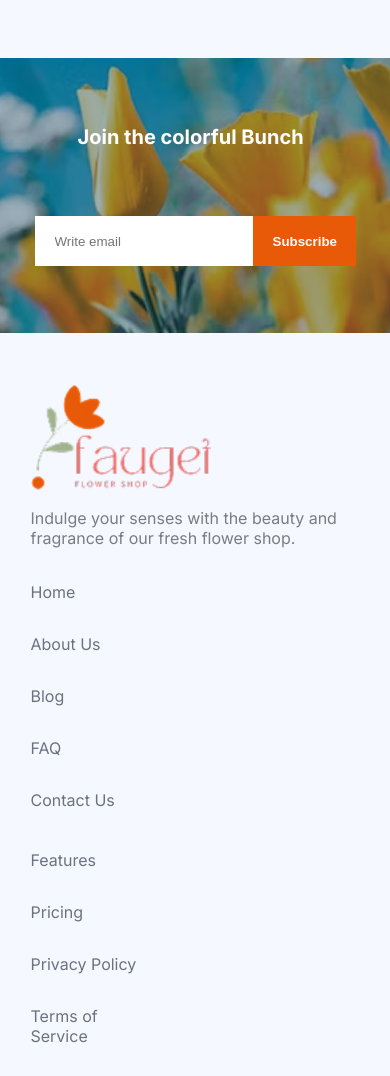
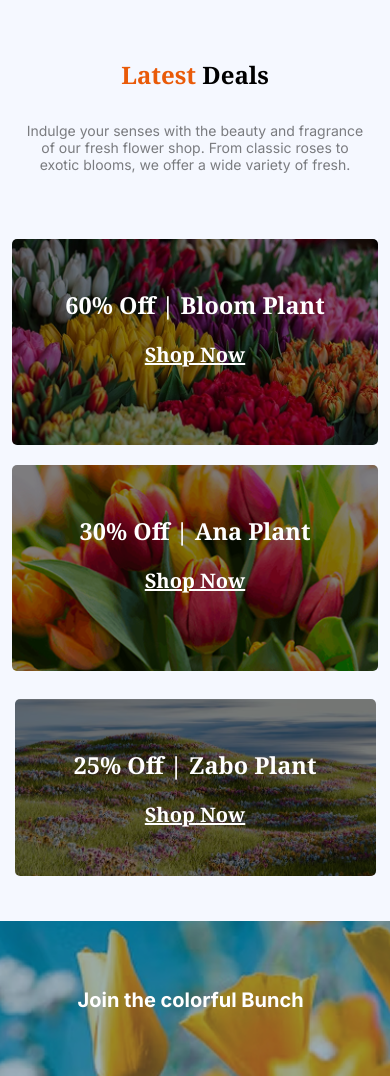
Before and after one commit to aananya99/website-task-02, a plain HTML site: page index.html in a window 390 px wide. Shown: the part 3084-4160 px from the top of the page. Drawn offline with Linux system fonts and the light colour scheme.

Commit message:
adding the latest deals section

```diff
--- a/design.css
+++ b/design.css
@@ -14,12 +14,10 @@
 img {
   width: 100%;
 }
-/* font_noto-serif*/
 .noto-serif-font {
   font-family: "Noto Serif", serif;
   font-style: normal;
 }
-/* font_inter*/
 .inter-font {
   font-family: "Inter", sans-serif;
   font-style: normal;
@@ -32,7 +30,6 @@ img {
 .section-content {
   color: rgba(0, 0, 0, 0.5);
   font-size: 20px;
-  /* width: 70%; */
 }
 .text-color {
   color: rgb(233, 90, 8);
@@ -46,7 +43,9 @@ img {
   width: 270px;
   height: 40px;
 }
+
 /***** nav section *****/
+
 .nav-bar {
   display: flex;
   justify-content: space-between;
@@ -72,6 +71,7 @@ img {
 #nav-cart {
   color: black;
 }
+
 /***** banner section*****/
 
 .banner {
@@ -87,6 +87,7 @@ img {
 .banner-right {
   flex: 1;
 }
+
 /*****our plants section  *****/
 
 .our-plant {
@@ -162,51 +163,71 @@ img {
   z-index: 1;
   filter: drop-shadow(-4px 10px 4px rgba(0, 0, 0, 0.25));
 }
+
 /*****Latest deals *****/
+
 .latest-deals {
-  margin-top: 130px;
+  margin-bottom: 120px;
 }
-.latest-deals h3 {
-  font-size: 3rem;
+.top-content {
+  display: flex;
+  flex-direction: column;
+  align-items: center;
   text-align: center;
+  margin-bottom: 130px;
 }
-.latest-deals p {
-  text-align: center;
-  margin: 16px 0;
-  padding: 0 250px;
+.top-content h3 {
+  font-size: 50px;
 }
-.image-container {
-  width: 1140px;
-  margin: 120px 250px 120px 50px;
-}
-.img-container-left {
+.left-side {
   display: flex;
   flex-direction: column;
   gap: 20px;
 }
 .bloom-plant {
   background-image: url("./assets/deal-bloom.png");
-  filter: brightness(60%);
-  background-repeat: no-repeat;
-  background-size: cover;
-  border-radius: 5px;
-  text-align: center;
-  padding: 50px;
-  width: 366.22px;
-  height: 206px;
 }
 .ana-plant {
   background-image: url("./assets/deal-ana.png");
-  filter: brightness(60%);
+}
+.bloom-plant,
+.ana-plant {
+  background-blend-mode: darken;
+  background-size: cover;
   background-repeat: no-repeat;
-  background-size: cover;
-  border-radius: 5px;
-  text-align: center;
-  padding: 50px;
+  background-color: rgba(0, 0, 0, 0.5);
   width: 366.22px;
   height: 206px;
+  border-radius: 5px;
 }
+.text {
+  display: flex;
+  flex-direction: column;
+  text-align: center;
+  color: white;
+  font-size: 20px;
+  gap: 20px;
+  padding: 50px;
+}
+.bottom-content {
+  display: flex;
+  align-items: center;
+  gap: 28px;
+}
+.zabo-plant {
+  background-image: url("./assets/deal-zabo.png");
+  background-blend-mode: darken;
+  background-size: cover;
+  background-repeat: no-repeat;
+  background-color: rgba(0, 0, 0, 0.5);
+  width: 753px;
+  height: 423.13px;
+  border-radius: 5px;
+  padding: 100px;
+}
+
 /***** join section *****/
+
 .join {
   display: flex;
   justify-content: center;
@@ -239,7 +260,7 @@ img {
   width: 186px;
   height: 50px;
 }
-/**** footer ****/
+/**** footer section ****/
 
 .footer-content {
   display: grid;
@@ -290,11 +311,13 @@ img {
   height: 20px;
   margin-top: 5px;
 }
+
 /***** Responsive *****/
 /* mobile device */
 
 @media screen and (max-width: 576px) {
-  /*nav-bar */
+  /*nav-section */
+
   .nav-bar {
     margin: 30px 15px;
     gap: 200px;
@@ -309,7 +332,8 @@ img {
   .nav-items li:nth-child(3) {
     display: none;
   }
-  /* banner */
+
+  /* banner section*/
 
   .banner {
     flex-direction: column-reverse;
@@ -322,7 +346,7 @@ img {
   .banner .section-content {
     font-size: 14px;
   }
-  /* our plants */
+  /* our plants section */
 
   .card-content {
     grid-template-columns: repeat(2, 1fr);
@@ -344,10 +368,10 @@ img {
   }
 
   /* flower and plant lovers  */
+
   .flower-store-content {
     width: 361px;
     height: 234px;
-    /* this need to be fix */
     margin-bottom: 120px;
   }
   .flower-store {
@@ -366,6 +390,34 @@ img {
     font-size: 14px;
     margin: 0 15px;
   }
+  /* latest deals */
+  .latest-deals {
+    margin-bottom: 45px;
+  }
+  .top-content {
+    margin-bottom: 50px;
+  }
+  .top-content h3 {
+    font-size: 24px;
+    text-align: center;
+  }
+  .top-content p {
+    text-align: center;
+    font-size: 14px;
+    padding: 16px 25px;
+  }
+  .left-side {
+    flex-direction: column;
+  }
+  .bottom-content {
+    flex-direction: column;
+  }
+  .zabo-plant {
+    width: 361px;
+    height: 177px;
+    padding: 0;
+  }
+
   /* join section */
   .join {
     height: 275px;
@@ -386,6 +438,7 @@ img {
     width: 103px;
   }
   /* footer section */
+
   .footer {
     width: 359px;
     height: 765px;
--- a/index.html
+++ b/index.html
@@ -174,6 +174,44 @@
           </ul>
         </div>
       </section>
+      <!-- Latest Deals -->
+      <section class="latest-deals container">
+        <div class="top-content">
+          <h3 class="noto-serif-font section-title">
+            <span class="text-color">Latest</span> Deals
+          </h3>
+          <p class="section-content">
+            Indulge your senses with the beauty and fragrance of our fresh
+            flower shop. From classic roses to exotic blooms, we offer a wide
+            variety of fresh.
+          </p>
+        </div>
+        <div class="bottom-content">
+          <div class="left-side">
+            <div class="bloom-plant">
+              <div class="text noto-serif-font">
+                <h3>60% Off | Bloom Plant</h3>
+                <h4><u>Shop Now</u></h4>
+              </div>
+            </div>
+            <div class="ana-plant noto-serif-font">
+              <div class="text">
+                <h3>30% Off | Ana Plant</h3>
+                <h4><u>Shop Now</u></h4>
+              </div>
+            </div>
+          </div>
+          <div class="right-side">
+            <div class="zabo-plant noto-serif-font">
+              <div class="text">
+                <h3>25% Off | Zabo Plant</h3>
+                <h4><u>Shop Now</u></h4>
+              </div>
+            </div>
+          </div>
+        </div>
+      </section>
+
       <!-- join section -->
       <section class="join">
         <h2 class="section-title">Join the colorful Bunch</h2>
```
